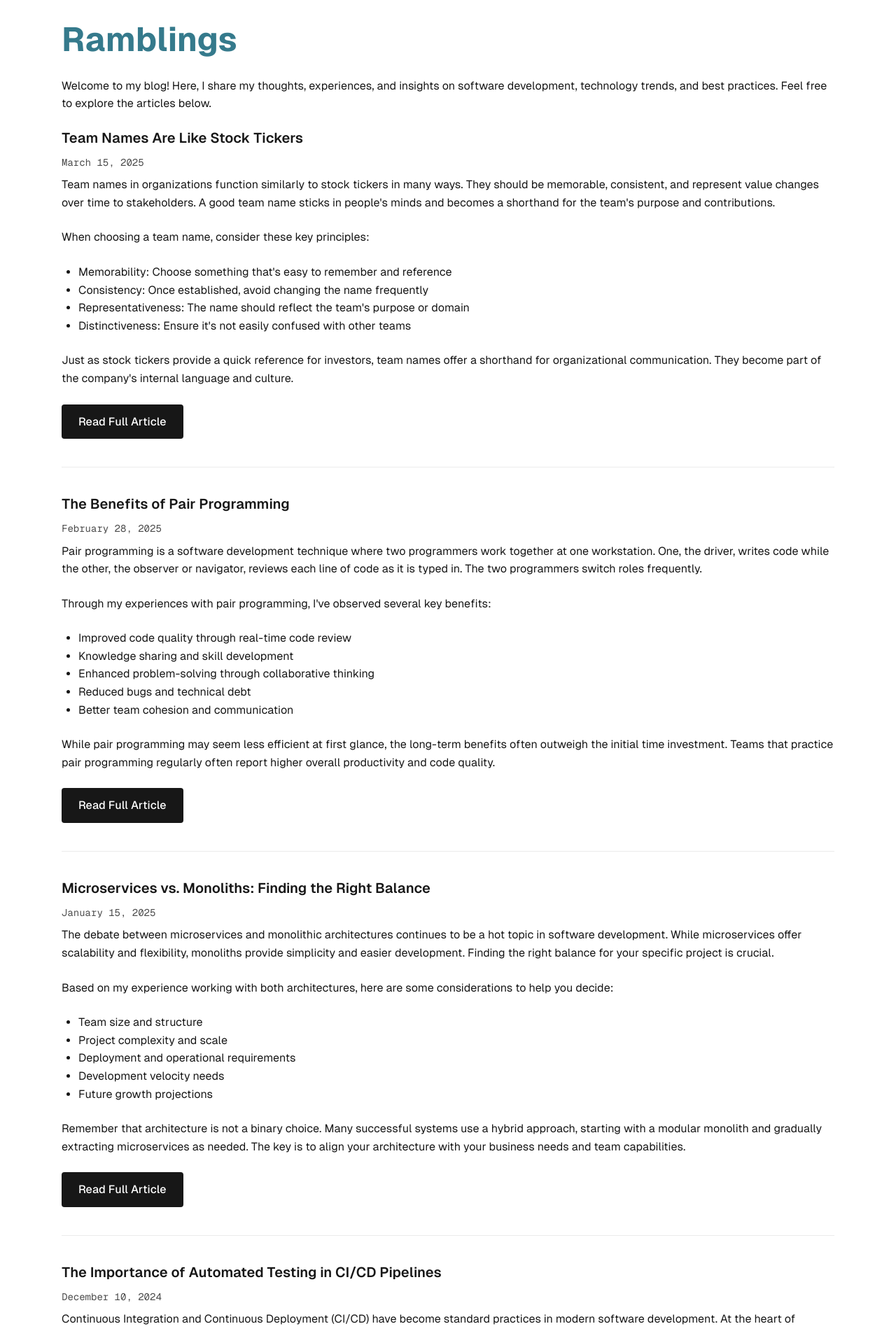
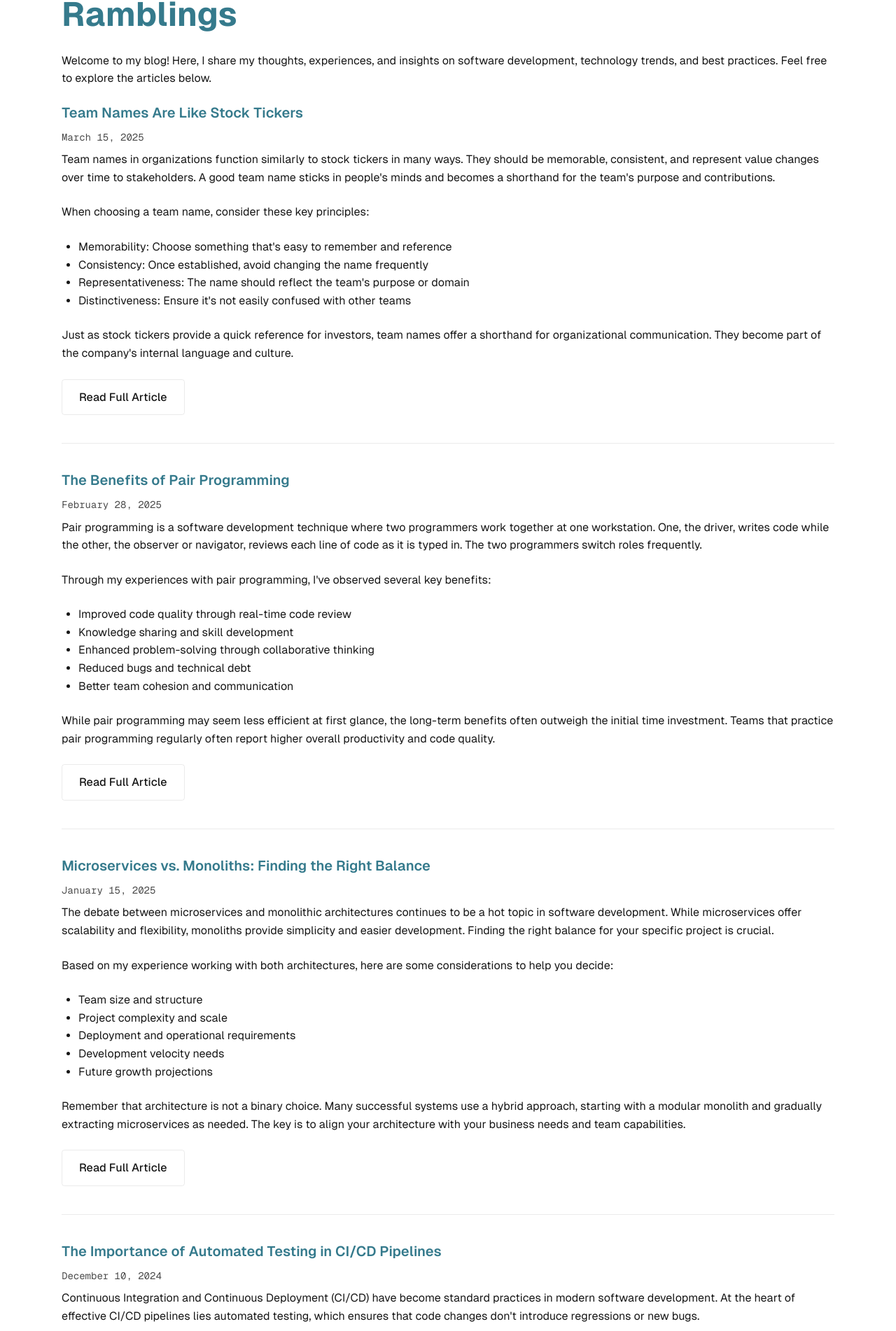
Before and after one commit to LowBudgetMan/lowbudgetman.github.io, a Next.js app: page /blog in a window 1280 px wide. Shown: the part 136-2038 px from the top of the page at 70% size. Built offline with nearby package versions, Linux system fonts and the light colour scheme.

Commit message:
Fix header when scrolling

```diff
--- a/src/app/about/page.tsx
+++ b/src/app/about/page.tsx
@@ -24,7 +24,7 @@ export default function About() {
             </section>
 
             <section className={styles.section}>
-                <h2 className={styles.sectionTitle}>Professional Experience</h2>
+                <h2 className={`${styles.sectionTitle} ${styles.about}`}>Professional Experience</h2>
 
                 <div className={styles.card}>
                     <h3 className={styles.cardTitle}>Senior Software Engineer</h3>
@@ -59,7 +59,7 @@ export default function About() {
             </section>
 
             <section className={styles.section}>
-                <h2 className={styles.sectionTitle}>Education & Certifications</h2>
+                <h2 className={`${styles.sectionTitle} ${styles.about}`}>Education & Certifications</h2>
 
                 <div className={styles.card}>
                     <h3 className={styles.cardTitle}>Bachelor of Science in Computer Science</h3>
@@ -82,7 +82,7 @@ export default function About() {
             </section>
 
             <section className={styles.section}>
-                <h2 className={styles.sectionTitle}>Personal Interests</h2>
+                <h2 className={`${styles.sectionTitle} ${styles.about}`}>Personal Interests</h2>
                 <p className={styles.paragraph}>
                     When I&apos;m not coding, you can find me hiking in the mountains, experimenting with new cooking recipes,
                     or contributing to open-source projects. I&apos;m also an avid reader of technical books and blogs,
--- a/src/app/blog/automated-testing-cicd/page.tsx
+++ b/src/app/blog/automated-testing-cicd/page.tsx
@@ -9,7 +9,7 @@ export default function AutomatedTestingCICD() {
             </Link>
 
             <article>
-                <h1 className={styles.pageTitle}>The Importance of Automated Testing in CI/CD Pipelines</h1>
+                <h1 className={`${styles.pageTitle} ${styles.blog}`}>The Importance of Automated Testing in CI/CD Pipelines</h1>
                 <p className={styles.blogDate}>December 10, 2024</p>
 
                 <section className={styles.section}>
--- a/src/app/blog/microservices-vs-monoliths/page.tsx
+++ b/src/app/blog/microservices-vs-monoliths/page.tsx
@@ -9,7 +9,7 @@ export default function MicroservicesVsMonoliths() {
             </Link>
 
             <article>
-                <h1 className={styles.pageTitle}>Microservices vs. Monoliths: Finding the Right Balance</h1>
+                <h1 className={`${styles.pageTitle} ${styles.blog}`}>Microservices vs. Monoliths: Finding the Right Balance</h1>
                 <p className={styles.blogDate}>January 15, 2025</p>
 
                 <section className={styles.section}>
--- a/src/app/blog/page.tsx
+++ b/src/app/blog/page.tsx
@@ -12,7 +12,7 @@ export default function Blog() {
 
             <section className={styles.section}>
                 <article className={styles.blogPost}>
-                    <h2 className={styles.cardTitle}>Team Names Are Like Stock Tickers</h2>
+                    <h2 className={`${styles.cardTitle} ${styles.blog}`}>Team Names Are Like Stock Tickers</h2>
                     <p className={styles.blogDate}>March 15, 2025</p>
                     <p className={styles.paragraph}>
                         Team names in organizations function similarly to stock tickers in many ways. They should be memorable,
@@ -32,13 +32,13 @@ export default function Blog() {
                         Just as stock tickers provide a quick reference for investors, team names offer a shorthand for
                         organizational communication. They become part of the company&apos;s internal language and culture.
                     </p>
-                    <Link href="/blog/team-names-are-like-stock-tickers" className={`${styles.button} ${styles.primaryButton}`}>
+                    <Link href="/blog/team-names-are-like-stock-tickers" className={`${styles.button} ${styles.secondaryButton}`}>
                         Read Full Article
                     </Link>
                 </article>
 
                 <article className={styles.blogPost}>
-                    <h2 className={styles.cardTitle}>The Benefits of Pair Programming</h2>
+                    <h2 className={`${styles.cardTitle} ${styles.blog}`}>The Benefits of Pair Programming</h2>
                     <p className={styles.blogDate}>February 28, 2025</p>
                     <p className={styles.paragraph}>
                         Pair programming is a software development technique where two programmers work together at one
@@ -60,13 +60,13 @@ export default function Blog() {
                         outweigh the initial time investment. Teams that practice pair programming regularly often
                         report higher overall productivity and code quality.
                     </p>
-                    <Link href="/blog/pairing-plus-deltas" className={`${styles.button} ${styles.primaryButton}`}>
+                    <Link href="/blog/pairing-plus-deltas" className={`${styles.button} ${styles.secondaryButton}`}>
                         Read Full Article
                     </Link>
                 </article>
 
                 <article className={styles.blogPost}>
-                    <h2 className={styles.cardTitle}>Microservices vs. Monoliths: Finding the Right Balance</h2>
+                    <h2 className={`${styles.cardTitle} ${styles.blog}`}>Microservices vs. Monoliths: Finding the Right Balance</h2>
                     <p className={styles.blogDate}>January 15, 2025</p>
                     <p className={styles.paragraph}>
                         The debate between microservices and monolithic architectures continues to be a hot topic in
@@ -88,13 +88,13 @@ export default function Blog() {
                         starting with a modular monolith and gradually extracting microservices as needed. The key is to
                         align your architecture with your business needs and team capabilities.
                     </p>
-                    <Link href="/blog/microservices-vs-monoliths" className={`${styles.button} ${styles.primaryButton}`}>
+                    <Link href="/blog/microservices-vs-monoliths" className={`${styles.button} ${styles.secondaryButton}`}>
                         Read Full Article
                     </Link>
                 </article>
 
                 <article className={styles.blogPost}>
-                    <h2 className={styles.cardTitle}>The Importance of Automated Testing in CI/CD Pipelines</h2>
+                    <h2 className={`${styles.cardTitle} ${styles.blog}`}>The Importance of Automated Testing in CI/CD Pipelines</h2>
                     <p className={styles.blogDate}>December 10, 2024</p>
                     <p className={styles.paragraph}>
                         Continuous Integration and Continuous Deployment (CI/CD) have become standard practices in modern
@@ -116,7 +116,7 @@ export default function Blog() {
                         faster release cycles, and improved code quality. It&apos;s not just about catching bugs—it&apos;s about
                         enabling your team to move faster with greater confidence.
                     </p>
-                    <Link href="/blog/automated-testing-cicd" className={`${styles.button} ${styles.primaryButton}`}>
+                    <Link href="/blog/automated-testing-cicd" className={`${styles.button} ${styles.secondaryButton}`}>
                         Read Full Article
                     </Link>
                 </article>
--- a/src/app/blog/pairing-plus-deltas/page.tsx
+++ b/src/app/blog/pairing-plus-deltas/page.tsx
@@ -9,7 +9,7 @@ export default function PairingPlusDeltas() {
             </Link>
 
             <article>
-                <h1 className={styles.pageTitle}>The Benefits of Pair Programming</h1>
+                <h1 className={`${styles.pageTitle} ${styles.blog}`}>The Benefits of Pair Programming</h1>
                 <p className={styles.blogDate}>February 28, 2025</p>
 
                 <section className={styles.section}>
--- a/src/app/blog/team-names-are-like-stock-tickers/page.tsx
+++ b/src/app/blog/team-names-are-like-stock-tickers/page.tsx
@@ -9,7 +9,7 @@ export default function TeamNamesAreStockTickers() {
             </Link>
 
             <article>
-                <h1 className={styles.pageTitle}>Team Names Are Like Stock Tickers</h1>
+                <h1 className={`${styles.pageTitle} ${styles.blog}`}>Team Names Are Like Stock Tickers</h1>
                 <p className={styles.blogDate}>March 15, 2025</p>
 
                 <section className={styles.section}>
--- a/src/app/globals.css
+++ b/src/app/globals.css
@@ -53,6 +53,17 @@ body {
   scroll-behavior: smooth;
 }
 
+header {
+  position: fixed;
+  top: 0;
+  left: 0;
+  width: 100%;
+  background: var(--background);
+  z-index: 1000;
+  box-shadow: 0 2px 8px rgba(0, 0, 0, 0.1);
+  transition: background-color var(--transition-speed) ease;
+}
+
 body {
   color: var(--foreground);
   background: var(--background);
@@ -61,6 +72,7 @@ body {
   -moz-osx-font-smoothing: grayscale;
   line-height: 1.6;
   font-size: 16px;
+  padding-top: 5rem; /* Add padding to account for fixed header */
 }
 
 * {
@@ -137,6 +149,10 @@ hr {
   html {
     color-scheme: dark;
   }
+
+  header {
+    box-shadow: 0 2px 8px rgba(0, 0, 0, 0.3);
+  }
 }
 
 /* Mobile-first responsive adjustments */
--- a/src/app/page.module.css
+++ b/src/app/page.module.css
@@ -128,8 +128,7 @@ a.secondary {
 
 @media (max-width: 600px) {
   .page {
-    padding: 32px;
-    padding-bottom: 80px;
+    padding: 32px 32px 80px;
   }
 
   .main {
--- a/src/app/page.tsx
+++ b/src/app/page.tsx
@@ -27,7 +27,7 @@ export default function Home() {
       </section>
 
       <section className={styles.section}>
-        <h2 className={styles.sectionTitle}>Featured Skills</h2>
+        <h2 className={`${styles.sectionTitle} ${styles.about}`}>Featured Skills</h2>
         <div className={styles.grid}>
           <div className={styles.card}>
             <h3 className={styles.cardTitle}>Frontend Development</h3>
@@ -70,7 +70,7 @@ export default function Home() {
       </section>
 
       <section className={styles.section}>
-        <h2 className={styles.sectionTitle}>Latest Blog Posts</h2>
+        <h2 className={`${styles.sectionTitle} ${styles.blog}`}>Latest Blog Posts</h2>
         <div className={styles.flexColumn}>
           <div className={styles.card}>
             <h3 className={styles.cardTitle}>Team Names Are Like Stock Tickers</h3>
--- a/src/components/NavLinks/NavLinks.module.css
+++ b/src/components/NavLinks/NavLinks.module.css
@@ -5,7 +5,7 @@
     gap: 1.5rem;
     flex-wrap: wrap;
     border-bottom: 1px solid var(--gray-alpha-200);
-    margin-bottom: 2rem;
+    /*margin-bottom: 2rem;*/
     width: 100%;
     line-height: 1rem;
 }
```
